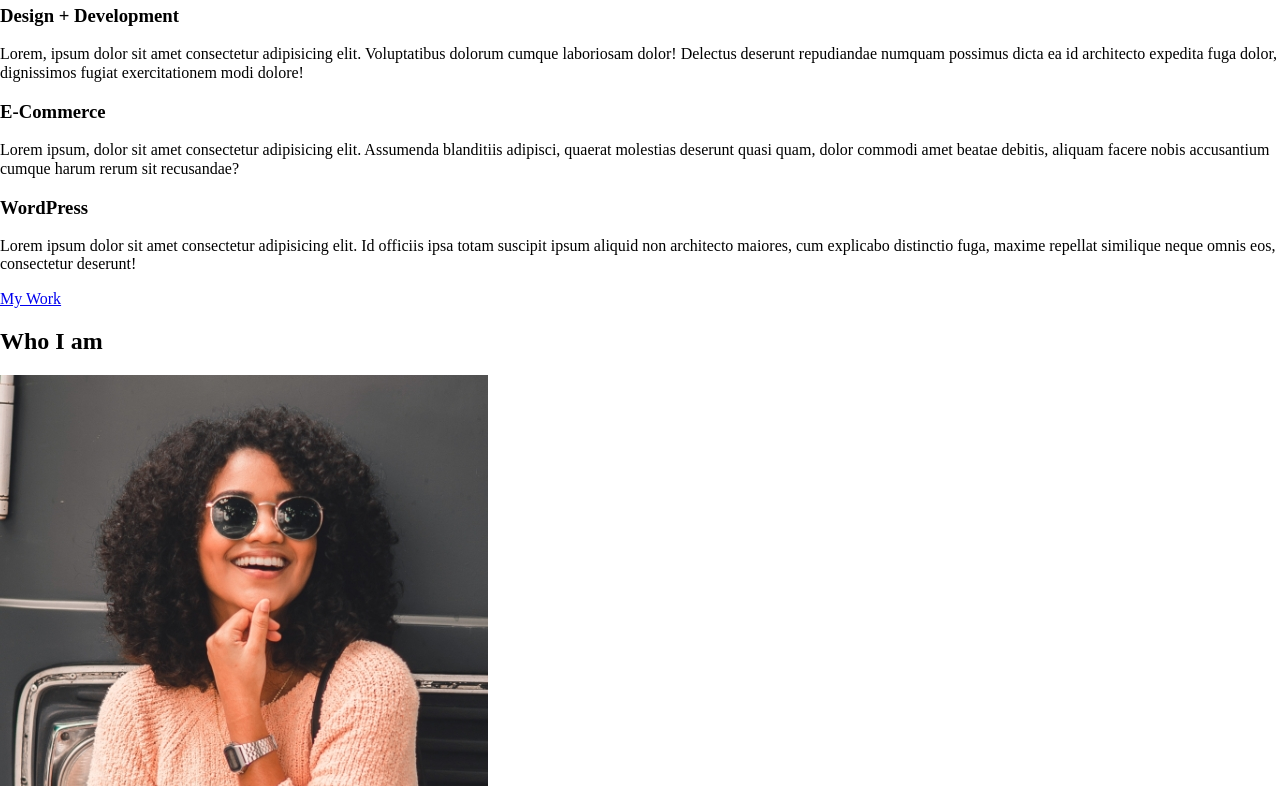
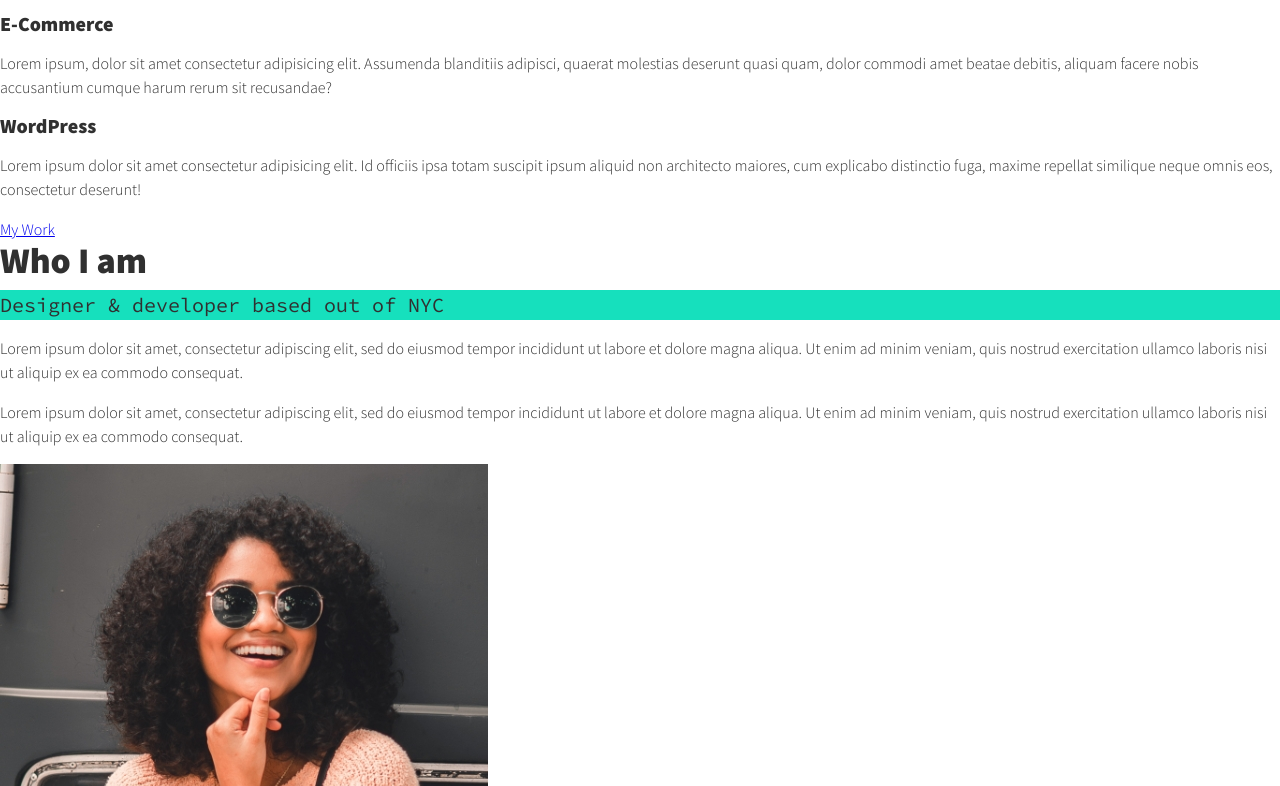
Before and after one commit to Jony-007/my_portfolio, a plain HTML site: page index.html in a window 1280 px wide. Shown: the part 1114-1900 px from the top of the page. Drawn offline with nearby package versions, Linux system fonts and the light colour scheme.

Commit message:
solved the mistake inclass name problemand in css file added custom properties, added general properties and added typography

```diff
--- /dev/null
+++ b/css/style.css
@@ -0,0 +1,98 @@
+*,
+*::before,
+*::after {
+  box-sizing: border-box;
+}
+
+/* custom properties */
+
+:root {
+  --ff-primary: "Source Sans Pro", sans-serif;
+  --ff-secondary: "Source Code Pro", monospace;
+
+  --fw-reg: 300;
+  --fw-bold: 900;
+
+  --clr-light: #fff;
+
+  --clr-dark: #303030;
+
+  --clr-accent: #16e0bd;
+
+  --fs-h1: 3rem;
+  --fs-h2: 2.25rem;
+  --fs-h3: 1.25rem;
+  --fs-body: 1rem;
+}
+
+@media (min-width: 800px) {
+  root {
+    --fs-h1: 4.5rem;
+    --fs-h2: 3.75rem;
+    --fs-h3: 1.5rem;
+    --fs-body: 1.125rem;
+  }
+}
+
+/* general style */
+
+body {
+  background-color: var(--clr-light);
+  color: var(--clr-dark);
+  margin: 0;
+  font-family: var(--ff-primary);
+  font-size: var(--fs-body);
+  line-height: 1.5;
+}
+
+img {
+  display: block;
+  max-width: 100%;
+}
+
+strong {
+  font-weight: var(--fw-bold);
+}
+
+/* Typography */
+
+h1,
+h2,
+h3 {
+  line-height: 1.1;
+  margin: 0;
+}
+
+h1 {
+  font-size: var(--fs-h1);
+}
+
+h2 {
+  font-size: var(--fs-h2);
+}
+
+h3 {
+  font-size: var(--fs-h3);
+}
+
+.section-title {
+  margin-bottom: 0.25em;
+}
+
+.section-title-intro {
+  font-weight: var(--fw-reg);
+}
+
+.section-title-intro strong {
+  display: block;
+}
+.section-subtitle {
+  margin: 0;
+  font-size: var(--fs-h3);
+}
+
+.section-subtitle-intro,
+.section-subtitle-about {
+  background-color: var(--clr-accent);
+  font-family: var(--ff-secondary);
+}
--- a/index.html
+++ b/index.html
@@ -15,6 +15,13 @@
       integrity="sha256-46qynGAkLSFpVbEBog43gvNhfrOj+BmwXdxFgVK/Kvc="
       crossorigin="anonymous"
     />
+
+    <link
+      href="https://fonts.googleapis.com/css?family=Source+Code+Pro:400,900|Source+Sans+Pro:300,900&display=swap"
+      rel="stylesheet"
+    />
+
+    <link rel="stylesheet" href="css/style.css" />
   </head>
   <body>
     <div class="logo">
@@ -24,7 +31,7 @@
       <span class="hamburger"></span>
     </button>
     <nav class="nav">
-      <ul class="nav__list">
+      <ul class="nav-list">
         <li class="nav-item"><a href="#home" class="nav-link">Home</a></li>
         <li class="nav-item">
           <a href="#services" class="nav-link">My-Services</a>
@@ -36,7 +43,7 @@
 
     <!-- Introduction -->
     <section class="intro" id="home">
-      <h1 class="section-tittle section-title-intro">
+      <h1 class="section-title section-title-intro">
         Hi, I am <strong>Jane Smith</strong>
       </h1>
 
@@ -88,11 +95,23 @@
     <!-- About me -->
     <section class="about-me" id="about">
       <h2 class="section-title section-title-about">Who I am</h2>
-      <p class="section-subtitle section-subtitle-about"></p>
+      <p class="section-subtitle section-subtitle-about">
+        Designer & developer based out of NYC
+      </p>
 
       <div class="about-me-body">
-        <p></p>
-        <p></p>
+        <p>
+          Lorem ipsum dolor sit amet, consectetur adipiscing elit, sed do
+          eiusmod tempor incididunt ut labore et dolore magna aliqua. Ut enim ad
+          minim veniam, quis nostrud exercitation ullamco laboris nisi ut
+          aliquip ex ea commodo consequat.
+        </p>
+        <p>
+          Lorem ipsum dolor sit amet, consectetur adipiscing elit, sed do
+          eiusmod tempor incididunt ut labore et dolore magna aliqua. Ut enim ad
+          minim veniam, quis nostrud exercitation ullamco laboris nisi ut
+          aliquip ex ea commodo consequat.
+        </p>
       </div>
 
       <img src="img/dev-jane-02.jpg" alt="" />
```
Also changed, not shown: img/dev-jane-01.jpg.
